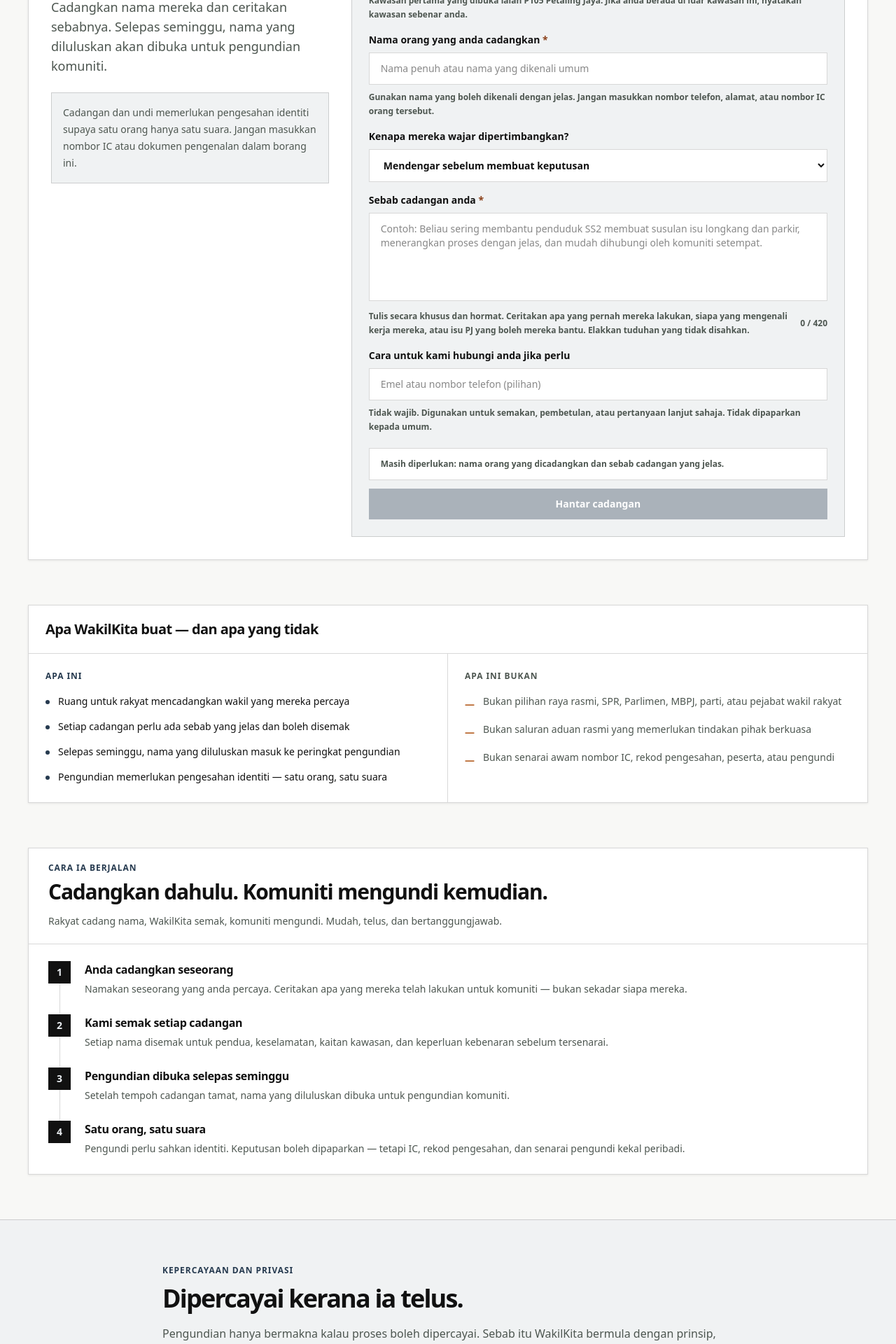
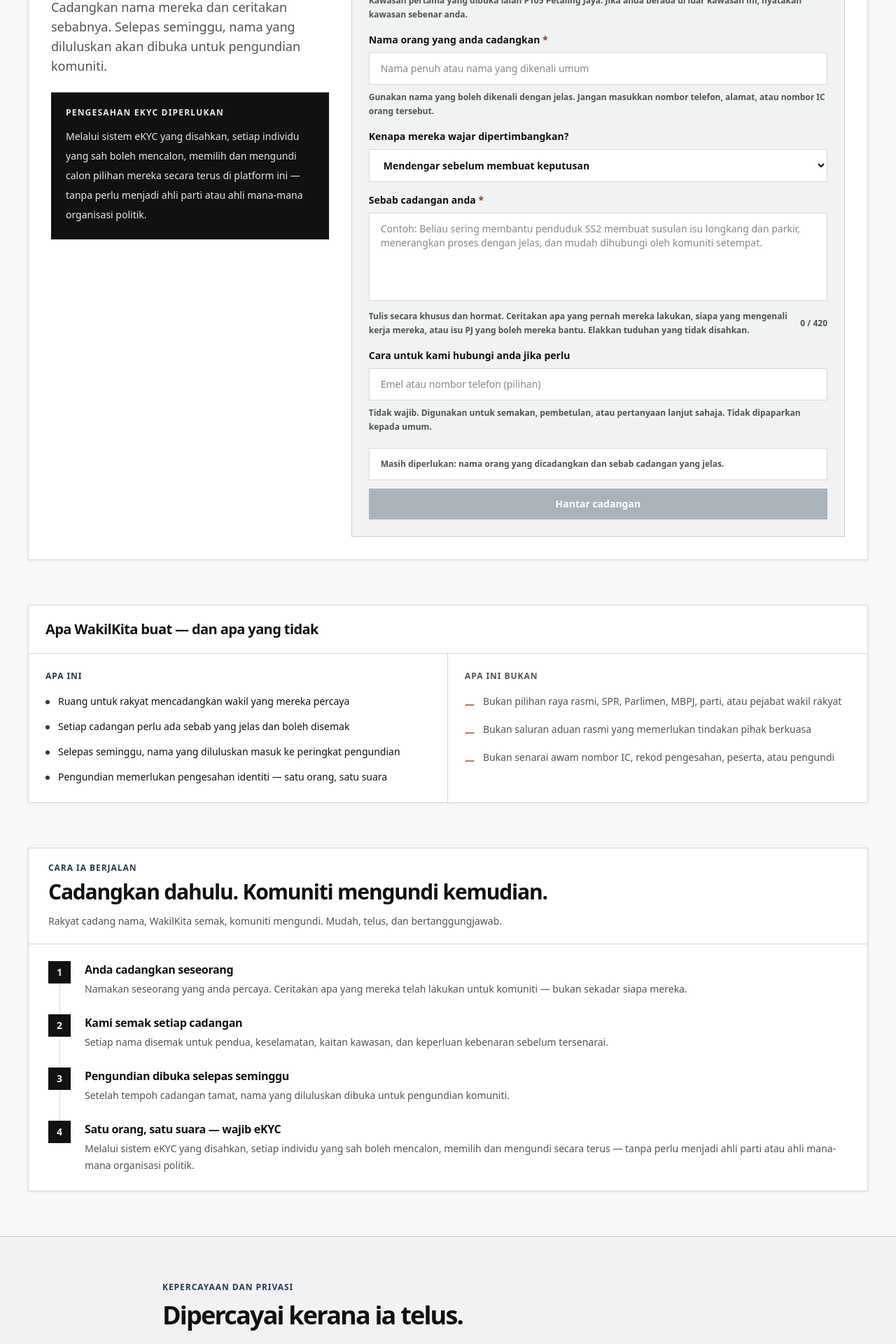
Before and after one commit to amirariff91/wakilkita, a Next.js app: page / in a window 1280 px wide. Shown: the part 1680-3600 px from the top of the page at 70% size. Built offline with nearby package versions, Linux system fonts and the light colour scheme.

Commit message:
Make eKYC mandatory: add verbatim statement across homepage and form

```diff
--- a/src/app/WakilKitaActionPanel.tsx
+++ b/src/app/WakilKitaActionPanel.tsx
@@ -114,8 +114,13 @@ export function WakilKitaActionPanel() {
             <p className="mt-4 text-base leading-7 text-[var(--slate)] sm:text-lg">
               Cadangkan nama mereka dan ceritakan sebabnya. Selepas seminggu, nama yang diluluskan akan dibuka untuk pengundian komuniti.
             </p>
-            <div className="mt-6 border border-[var(--line)] bg-[var(--soft)] p-4 text-sm font-medium leading-6 text-[var(--slate)]">
-              Cadangan dan undi memerlukan pengesahan identiti supaya satu orang hanya satu suara. Jangan masukkan nombor IC atau dokumen pengenalan dalam borang ini.
+            <div className="mt-6 border border-[var(--ink)] bg-[var(--ink)] p-5 text-white">
+              <p className="text-xs font-bold uppercase tracking-[0.1em] text-[var(--mint)]">
+                Pengesahan eKYC diperlukan
+              </p>
+              <p className="mt-3 text-sm leading-7 text-white/90">
+                Melalui sistem eKYC yang disahkan, setiap individu yang sah boleh mencalon, memilih dan mengundi calon pilihan mereka secara terus di platform ini — tanpa perlu menjadi ahli parti atau ahli mana-mana organisasi politik.
+              </p>
             </div>
           </div>
 
--- a/src/app/page.tsx
+++ b/src/app/page.tsx
@@ -45,8 +45,8 @@ const reviewSteps = [
   },
   {
     n: "4",
-    title: "Satu orang, satu suara",
-    body: "Pengundi perlu sahkan identiti. Keputusan boleh dipaparkan — tetapi IC, rekod pengesahan, dan senarai pengundi kekal peribadi.",
+    title: "Satu orang, satu suara — wajib eKYC",
+    body: "Melalui sistem eKYC yang disahkan, setiap individu yang sah boleh mencalon, memilih dan mengundi secara terus — tanpa perlu menjadi ahli parti atau ahli mana-mana organisasi politik.",
   },
 ];
 
@@ -56,8 +56,8 @@ const privacyBlocks = [
     body: "WakilKita bermula dengan tujuan: rakyat patut mencadangkan wakil mereka sendiri. Pengundian berlaku hanya selepas nama dikumpul dan disemak.",
   },
   {
-    heading: "Pengesahan identiti untuk elak manipulasi",
-    body: "Cadangan dan undi perlu disahkan supaya sistem tidak dipenuhi akaun palsu, undi berulang, atau sebarang bentuk manipulasi.",
+    heading: "Pengesahan eKYC wajib untuk semua",
+    body: "Melalui sistem eKYC yang disahkan, setiap individu yang sah boleh mencalon, memilih dan mengundi calon pilihan mereka secara terus di platform ini — tanpa perlu menjadi ahli parti atau ahli mana-mana organisasi politik.",
   },
   {
     heading: "Identiti anda tidak dipaparkan",
@@ -333,7 +333,7 @@ export default function Home() {
                 Cadangkan seseorang yang anda percaya. Selepas seminggu, nama yang diluluskan dibuka untuk pengundian komuniti Petaling Jaya.
               </p>
               <p className="mt-4 max-w-2xl text-sm font-bold leading-6 text-[var(--civic-dark)]">
-                Cadangan dan undi memerlukan pengesahan identiti. IC dan rekod pengesahan tidak dipaparkan kepada umum.
+                Pengesahan eKYC diperlukan untuk mencalon dan mengundi. IC dan rekod pengesahan tidak dipaparkan kepada umum.
               </p>
               <div className="mt-8 flex flex-col gap-3 sm:flex-row">
                 <a
```
